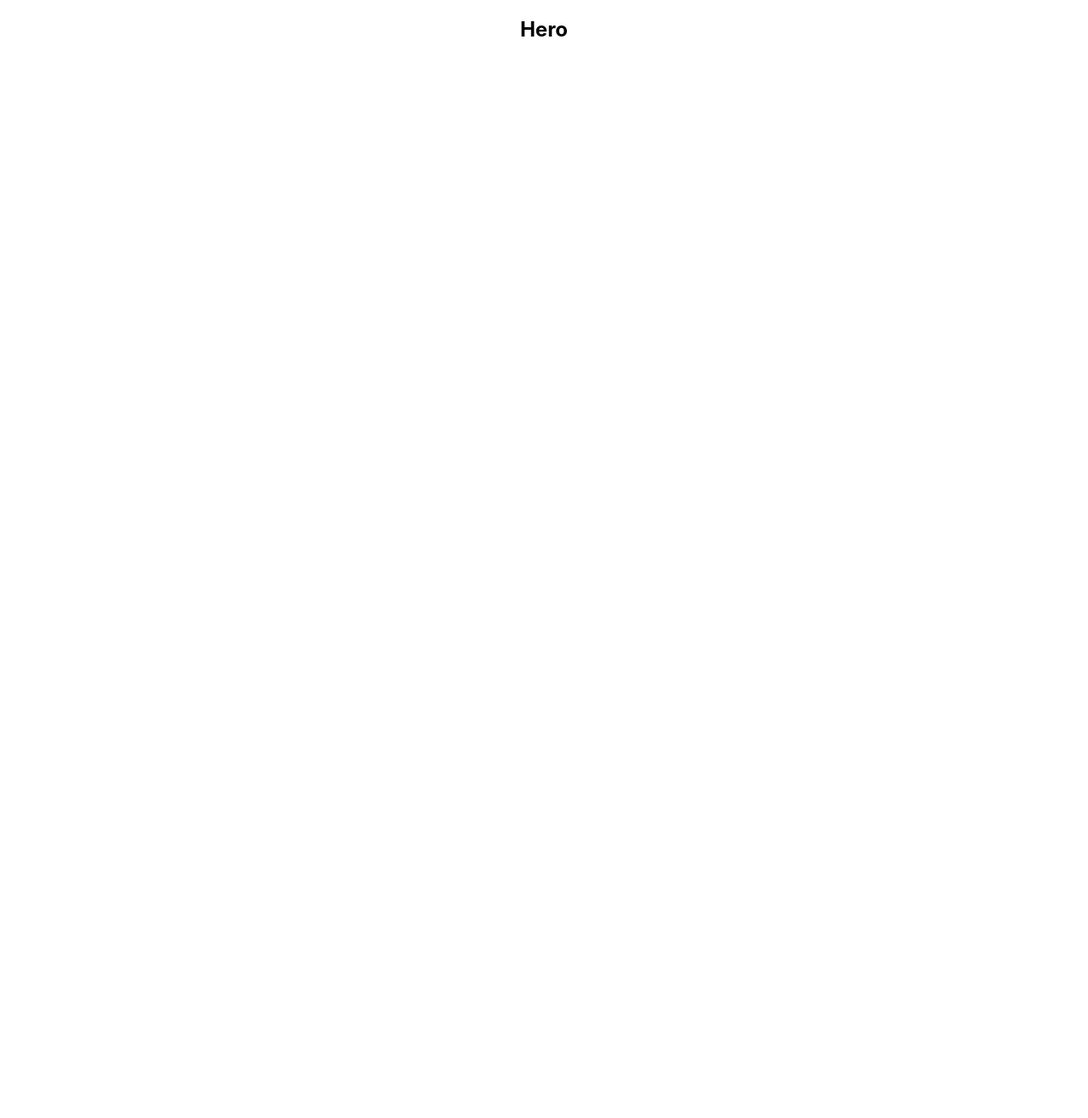
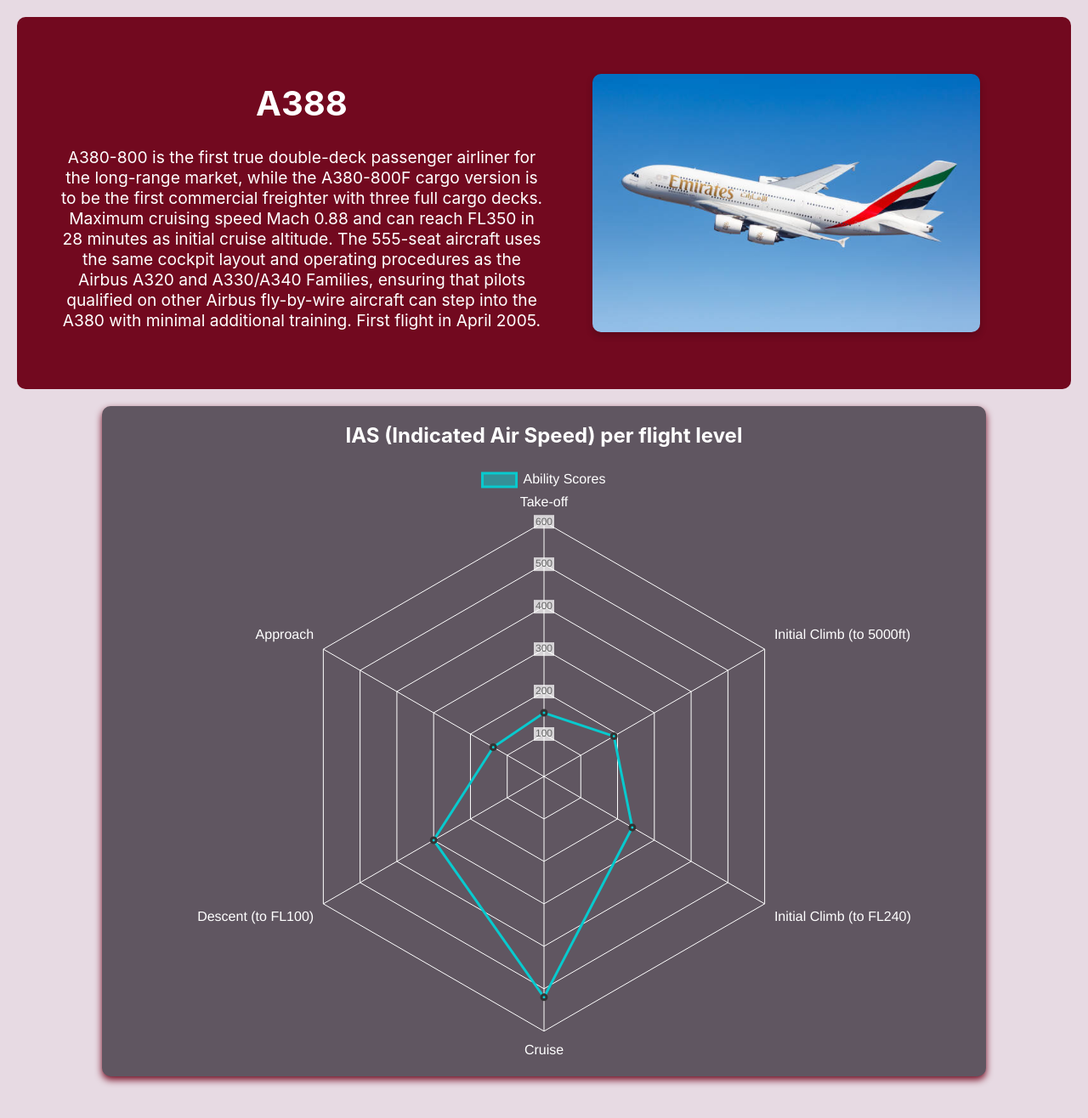
Before and after one commit to KBOlifant/DataVisualizationReact, a React (Create React App) app in the folder reactvisuals/: page / in a window 1280 px wide. Shown: the whole page at 85% size. Before the commit the page ends 800 px from the top, so only its background shows below. Built offline with nearby package versions, Linux system fonts and the light colour scheme.

Commit message:
all my work

```diff
--- a/reactvisuals/src/App.css
+++ b/reactvisuals/src/App.css
@@ -36,3 +36,106 @@
     transform: rotate(360deg);
   }
 }
+
+body{
+  background-color: #E7DAe3;
+}
+
+
+/*hero*/
+
+.hero-section {
+  display: flex;
+  align-items: center;
+  justify-content: space-between;
+  padding: 50px;
+  background-color: #72091f;
+  border-radius: 10px;
+  margin: 20px;
+}
+
+.hero-content {
+  max-width: 50%;
+}
+
+.hero-content h1 {
+  font-size: 2.5rem;
+  color: #fff;
+}
+
+.hero-content p {
+  font-size: 1.2rem;
+  color: #fff;
+}
+
+.hero-image {
+  max-width: 40%;
+  border-radius: 10px;
+  box-shadow: 0 4px 8px rgba(0, 0, 0, 0.2);
+  display: block; /* Ensure the image is a block-level element */
+  margin: 0 auto; /* Center horizontally */
+}
+
+/*radar*/
+
+/* Style for the Card container */
+.IASBody {
+  width: 1000px;
+  background-color: #605661; /* Dark background for the card */
+  border-radius: 10px; /* Rounded corners */
+  padding: 20px; /* Add some padding */
+  box-shadow: 0 4px 8px #72091f; /* Add a subtle shadow */
+  margin: auto;
+  margin-bottom: 50px;
+}
+
+/* Style for the Card title */
+.IAS-title {
+  color: white; /* White text color */
+  font-size: 24px; /* Larger font size */
+  font-weight: bold; /* Bold text */
+  text-align: center; /* Center-align the title */
+  margin-bottom: 20px; /* Add some space below the title */
+}
+
+/* Style for the radar chart container */
+.IAS-container {
+  width: 100%; /* Full width */
+  height: 700px; /* Fixed height for the chart */
+  margin: 0 auto; /* Center the container */
+  position: relative; /* Ensure proper positioning */
+}
+
+/* Style for the radar chart canvas */
+canvas {
+  width: 100% !important; /* Ensure the chart takes full width */
+  height: 100% !important; /* Ensure the chart takes full height */
+}
+
+/* Additional styles for the chart elements */
+/* Adjust the grid and angle lines */
+.chartjs-render-monitor .angle-line {
+  stroke: rgba(255, 255, 255, 0.2); /* Lighter grid lines */
+}
+
+/* Style for the point labels */
+.chartjs-render-monitor .point-label {
+  color: white; /* White text for labels */
+  font-size: 14px; /* Adjust font size */
+}
+
+/* Style for the legend */
+.chartjs-render-monitor .legend {
+  color: white; /* White text for legend */
+  font-size: 16px; /* Adjust font size */
+}
+
+/* Style for the tooltip */
+.chartjs-tooltip {
+  background-color: rgba(15, 113, 115, 0.9); /* Tooltip background color */
+  border-radius: 5px; /* Rounded corners */
+  padding: 10px; /* Add some padding */
+  color: white; /* White text for tooltip */
+  font-size: 14px; /* Adjust font size */
+  box-shadow: 0 4px 8px rgba(0, 0, 0, 0.3); /* Add a subtle shadow */
+}
--- a/reactvisuals/src/App.js
+++ b/reactvisuals/src/App.js
@@ -1,13 +1,18 @@
-import logo from './logo.svg';
+
 import './App.css';
+import HeroSection from './components/hero';
+import RadarSection from './components/radar';
 
 function App() {
   return (
     <div className="App">
-      <section className="Hero">
-        <h1>Hero</h1>
+        <div className="hero">
+          <HeroSection />
+        </div>
 
-      </section>
+        <div className="radar">
+          <RadarSection />
+          </div>
     </div>
   );
 }
--- /dev/null
+++ b/reactvisuals/src/components/hero.js
@@ -0,0 +1,20 @@
+import React from 'react';
+import  '../App.css'; // We'll create this CSS file next
+import A388 from '../assests/A388.jpg'; // Replace with your actual image path
+
+const HeroSection = () => {
+  return (
+    <div className="hero-section">
+      <div className="hero-content">
+        <h1>A388</h1>
+        <p>A380-800 is the first true double-deck passenger airliner for the long-range market, while the A380-800F cargo version is to be the first commercial freighter with three
+             full cargo decks. Maximum cruising speed Mach 0.88 and can reach FL350 in 28 minutes as initial cruise altitude. The 555-seat aircraft uses the same cockpit layout and
+             operating procedures as the Airbus A320 and A330/A340 Families, ensuring that pilots qualified on other Airbus fly-by-wire aircraft can step into the A380 with minimal
+             additional training. First flight in April 2005.</p>
+      </div>
+      <img src={A388} alt="Android Data" className="hero-image" />
+    </div>
+  );
+};
+
+export default HeroSection;
--- /dev/null
+++ b/reactvisuals/src/components/radar.js
@@ -0,0 +1,91 @@
+import React from 'react';
+import Card from 'react-bootstrap/Card';
+import { Chart as ChartJS, LineElement, PointElement, Tooltip, Legend, RadialLinearScale } from 'chart.js';
+import { Radar } from 'react-chartjs-2';
+import '../App.css';
+
+// Static data
+const A388IAS = [150, 190, 240, 520, 300, 138];
+
+// Register Chart.js components
+ChartJS.register(LineElement, PointElement, Tooltip, Legend, RadialLinearScale);
+
+const IAS = () => {
+  // Static data
+  const data = {
+    labels: ['Take-off', 'Initial Climb (to 5000ft)', 'Initial Climb (to FL240)', 'Cruise', 'Descent (to FL100)', 'Approach'],
+    datasets: [
+      {
+        label: 'Ability Scores',
+        data: A388IAS, // Example ability scores
+        borderColor: 'rgba(8, 202, 206, 1)', // Border color
+        borderWidth: 3, // Border width
+        pointBackgroundColor: 'rgb(8, 202, 206)', // Point fill color
+        pointBorderColor: '#333', // Point border color
+        pointHoverBackgroundColor: '#fff', // Point hover fill color
+        pointHoverBorderColor: 'rgba(8, 202, 206, 1)', // Point hover border color
+        fill: true, // Enable fill between points
+        backgroundColor: 'rgba(8, 202, 206, 0.5)', // Fill color
+      },
+    ],
+  };
+
+  // Options for the radar chart
+  const options = {
+    scales: {
+      r: {
+        angleLines: {
+          display: true,
+          color: 'white',
+        },
+        grid: {
+          color: 'white',
+        },
+        suggestedMin: 0, // Minimum value for the radial axis
+        suggestedMax: 550, // Maximum value for the radial axis
+        pointLabels: {
+          color: 'white', // Change label text color
+          font: {
+            size: 16,
+          },
+        },
+      },
+    },
+    responsive: true, // Make the chart responsive
+    maintainAspectRatio: false, // Allow the chart to stretch
+    plugins: {
+      legend: {
+        position: 'top', // Position of the legend
+        labels: {
+          color: 'white', // Change legend text color to white
+          font: {
+            size: 16,
+          },
+        },
+      },
+      tooltip: {
+        enabled: true, // Enable tooltips
+        callbacks: {
+          label: (context) => {
+            const label = context.dataset.label || '';
+            const value = context.raw || 0;
+            return `${label}: ${value} ft`; // Add "ft" to the tooltip
+          },
+        },
+      },
+    },
+  };
+
+  return (
+    <Card>
+      <Card.Body className="IASBody">
+        <Card.Title className="IAS-title">IAS (Indicated Air Speed) per flight level</Card.Title>
+        <div className="IAS-container">
+          <Radar data={data} options={options} />
+        </div>
+      </Card.Body>
+    </Card>
+  );
+};
+
+export default IAS;
```
Also changed, not shown: reactvisuals/src/assests/A388.jpg (added).
